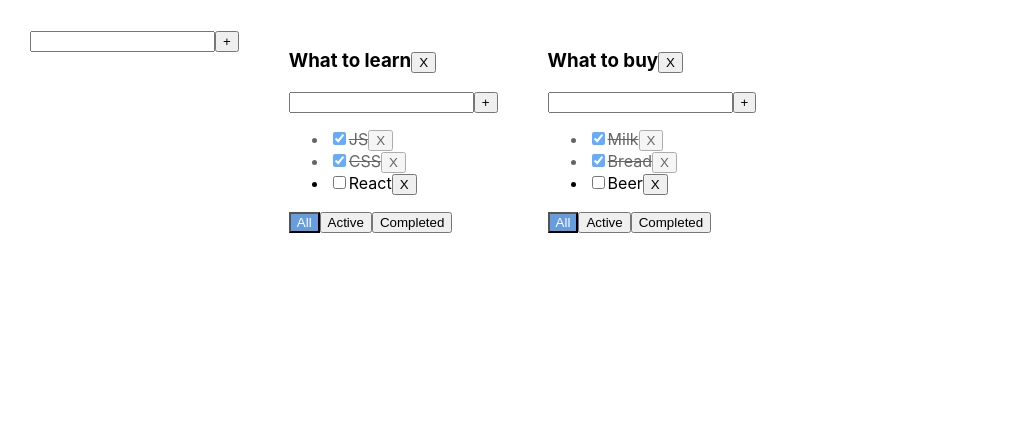
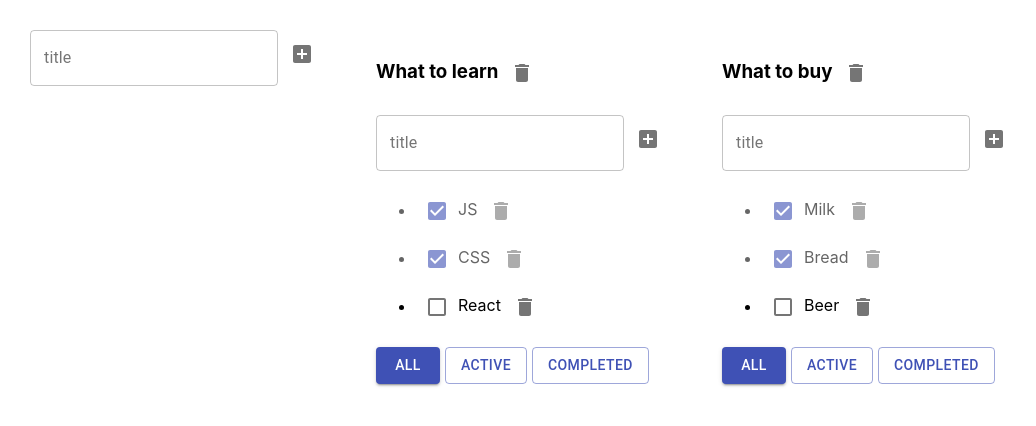
Before and after one commit to KirillDolzhenkov/todo-app, a React (Create React App) app: page / in a window 1280 px wide. Shown: the top 426 px of the page, without its empty margins (0-1036 px from the left). Built offline with nearby package versions, Linux system fonts and the light colour scheme.

Commit message:
added material-ui components

```diff
--- a/package.json
+++ b/package.json
@@ -3,6 +3,8 @@
   "version": "0.1.0",
   "private": true,
   "dependencies": {
+    "@material-ui/core": "^4.11.3",
+    "@material-ui/icons": "^4.11.2",
     "@testing-library/jest-dom": "^4.2.4",
     "@testing-library/react": "^9.3.2",
     "@testing-library/user-event": "^7.1.2",
--- a/src/AddItemForm.tsx
+++ b/src/AddItemForm.tsx
@@ -1,4 +1,6 @@
 import React, {ChangeEvent, KeyboardEvent, useState} from "react";
+import {AddBox} from "@material-ui/icons";
+import {IconButton, TextField} from "@material-ui/core";
 
 type AddItemFormPropsType = {
     addItem: (title: string) => void
@@ -27,13 +29,25 @@ export const AddItemForm: React.FC<AddItemFormPropsType> = (props) => {
     }
     return (
         <div>
-            <input value={inputValue}
+            <TextField
+                variant={"outlined"}
+                onChange={onChangeHandler}
+                onKeyPress={onKeyPressHandler}
+                /*className={error ? "error" : ""}*/ //rudiment
+                label={"title"}
+                error={!!error}
+                helperText={error}
+            />
+            {/*<input value={inputValue}
                    onChange={onChangeHandler}
                    onKeyPress={onKeyPressHandler}
                    className={error ? "error" : ""}
-            />
-            <button onClick={addItem}>+</button>
-            {error && <div className={"error-message"}>Title is required</div>}
+            />*/}
+            {/*<button onClick={addItem}>+</button>*/}
+            <IconButton onClick={addItem}>
+                <AddBox/>
+            </IconButton>
+           {error && <div className={"error-message"}>Title is required</div>}
         </div>
     )
 }
--- a/src/App.css
+++ b/src/App.css
@@ -24,5 +24,5 @@
 
 .isDone {
   opacity: 0.6;
-  text-decoration: line-through;
+  /*text-decoration: line-through;*/
 }
--- a/src/EditableSpan.tsx
+++ b/src/EditableSpan.tsx
@@ -1,4 +1,5 @@
 import React, {ChangeEvent, KeyboardEvent, useState} from "react";
+import {TextField} from "@material-ui/core";
 
 type EditableSpanPropsType = {
     title: string
@@ -19,12 +20,21 @@ export const EditableSpan: React.FC<EditableSpanPropsType> = (props) => {
     const onChangeHandler = (e: ChangeEvent<HTMLInputElement>)=>(setTitle(e.currentTarget.value));
     return (
         editMode
-            ? <input
+            ? /*<input
             value={title}
             autoFocus={true}
             onChange={onChangeHandler}
             onBlur={offEditMode}
+            />*/
+            <TextField
+                color={"primary"}
+                variant={"standard"}
+                value={title}
+                autoFocus={true}
+                onChange={onChangeHandler}
+                onBlur={offEditMode}
             />
             : <span onDoubleClick={onEditMode}>{props.title}</span>
+
     )
 }
--- a/src/Todolist.tsx
+++ b/src/Todolist.tsx
@@ -2,6 +2,8 @@ import React, {ChangeEvent, KeyboardEvent, useState} from "react";
 import {FilterValueType} from "./App";
 import {AddItemForm} from "./AddItemForm";
 import {EditableSpan} from "./EditableSpan";
+import {Button, Checkbox, IconButton} from "@material-ui/core";
+import {Delete} from "@material-ui/icons";
 
 
 
@@ -38,7 +40,11 @@ export const Todolist: React.FC<TodolistPropsType> = (props) => {
         <div>
             <h3>
                 <EditableSpan title={props.title} changeTitle={changeTlTitle} />
-                <button onClick={()=>{props.removeTodolist(props.todolistID)}}>X</button>
+                {/*<button onClick={()=>{props.removeTodolist(props.todolistID)}}>X</button>*/}
+
+                <IconButton onClick={()=>{props.removeTodolist(props.todolistID)}}>
+                    <Delete/>
+                </IconButton>
             </h3>
             <AddItemForm addItem={addTask}/>
             <ul>
@@ -53,25 +59,42 @@ export const Todolist: React.FC<TodolistPropsType> = (props) => {
                         }
                         return (
                             <li key={t.id} className={t.isDone ? "isDone" : ""}>
-                                <input type="checkbox"
+
+                                <Checkbox
+                                    color={"primary"}
+                                    checked={t.isDone}
+                                    onChange={changeTaskStatus}
+                                />
+                                {/*<input type="checkbox"
                                        checked={t.isDone}
-
                                        onChange={changeTaskStatus}
-                                />
+                                />*/}
                                 <EditableSpan title={t.title} changeTitle={changeTaskTitle}/>
-                                <button onClick={removeTask}>X</button>
+                                {/*<button onClick={removeTask}>X</button>*/}
+                                <IconButton onClick={removeTask}>
+                                    <Delete/>
+                                </IconButton>
                             </li>
                         )
                     })
                 }
             </ul>
             <div>
-                <button className={props.filter === "all" ? "active-filter" : ""}
-                        onClick={onAllClickHandler}>All</button>
-                <button className={props.filter === "active" ? "active-filter" : ""}
-                        onClick={onActiveClickHandler}>Active</button>
-                <button className={props.filter === "completed" ? "active-filter" : ""}
-                        onClick={onCompletedClickHandler}>Completed</button>
+                <Button style={{marginRight: "5px"}}
+                        color={"primary"}
+                        variant={props.filter === "all" ? "contained" : "outlined"}
+                        /*className={props.filter === "all" ? "active-filter" : ""}*/
+                        onClick={onAllClickHandler}>All</Button>
+                <Button style={{marginRight: "5px"}}
+                        color={"primary"}
+                        variant={props.filter === "active" ? "contained" : "outlined"}
+                        /*className={props.filter === "active" ? "active-filter" : ""}*/
+                        onClick={onActiveClickHandler}>Active</Button>
+                <Button style={{marginRight: "5px"}}
+                        color={"primary"}
+                        variant={props.filter === "completed" ? "contained" : "outlined"}
+                        /*className={props.filter === "completed" ? "active-filter" : ""}*/
+                        onClick={onCompletedClickHandler}>Completed</Button>
             </div>
         </div>
     )
```
Also changed, not shown: src/App.tsx (+15 -0 lines), 1 other file (tests, documents, lock files or other folders).
